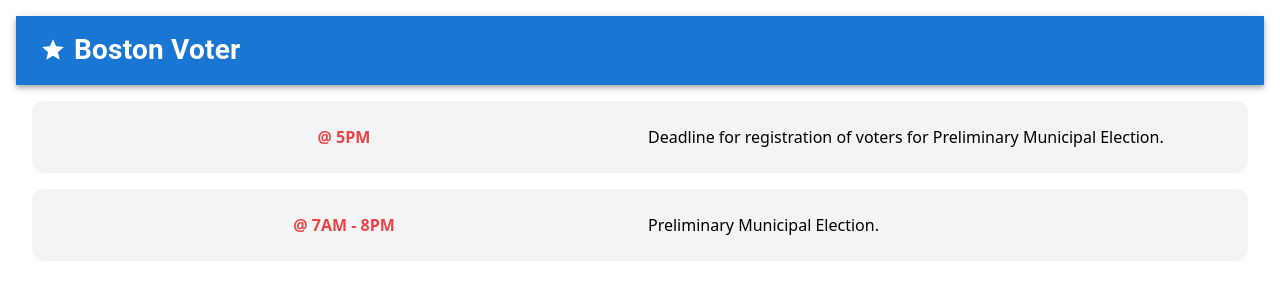
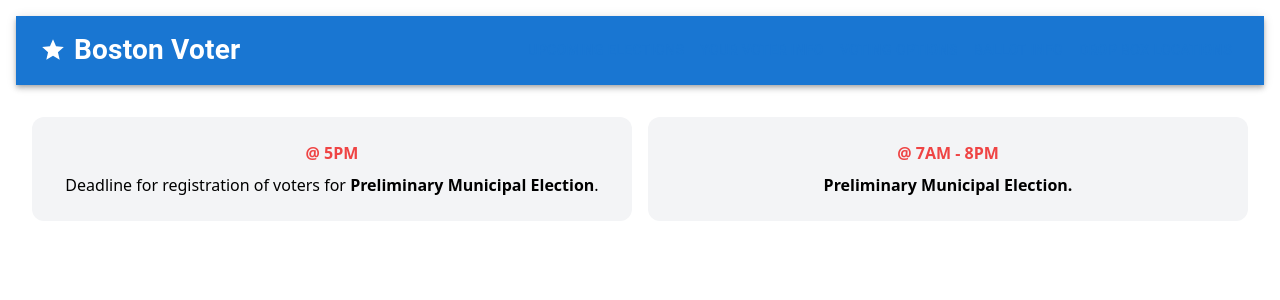
Before and after one commit to BU-Spark/pitne-voter-app, a Next.js app in the folder client/: page /upcomingElections/electionCard in a window 1280 px wide. Shown: the top 300 px of the page. Built offline with nearby package versions, Linux system fonts and the light colour scheme.

Commit message:
finished

```diff
--- a/client/src/pages/upcomingElections/electionCard.tsx
+++ b/client/src/pages/upcomingElections/electionCard.tsx
@@ -41,21 +41,32 @@ export default function ElectionCard({ electionName = 'Preliminary Municipal Ele
     }, [electionName, electionDate]);
 
     return (
-        <div>
-            <div className='bg-gray-100 m-4 rounded-xl grid grid-cols-2 p-4 max-w-lg align-center'>
-                <p className="font-semibold text-red-500 m-2 text-center ">{displayRegistrationDate} @ 5PM</p>
-                <p className='m-2 text-left'>Deadline for registration of voters for {electionName}.</p>
-            </div>
+        <div className="container mx-auto p-4">
+            <div className="flex flex-col lg:flex-row gap-4">
+                <div className="event-card bg-gray-100 rounded-xl p-4 flex-1">
+                    <p className="font-semibold text-red-500 m-2 text-center">
+                        {displayRegistrationDate} @ 5PM
+                    </p>
+                    <p className="m-2 text-center">
+                        Deadline for registration of voters for <strong>{electionName}</strong>.
+                    </p>
+                </div>
 
-            <div className='bg-gray-100 mx-4 rounded-xl grid grid-cols-2 p-4 max-w-lg align-center'>
-
-                <p className="font-semibold text-red-500 m-2 text-center ">{displayElectionDate} @ 7AM - 8PM</p>
-                <p className='m-2 text-left'>{electionName}.</p>
+                <div className="event-card bg-gray-100 rounded-xl p-4 flex-1">
+                    <p className="font-semibold text-red-500 m-2 text-center">
+                        {displayElectionDate} @ 7AM - 8PM
+                    </p>
+                    <p className="m-2 text-center">
+                        <strong>{electionName}.</strong>
+                    </p>
+                </div>
             </div>
         </div>
 
 
 
 
+
+
     )
 }
```
